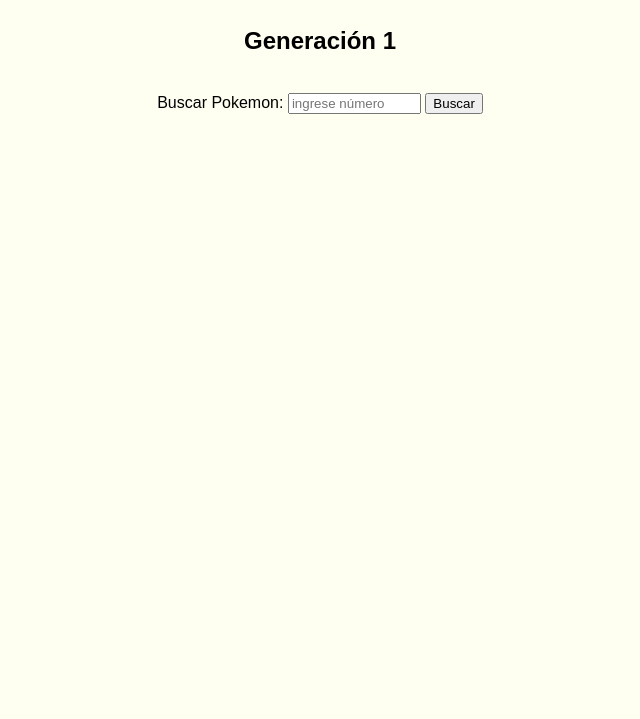
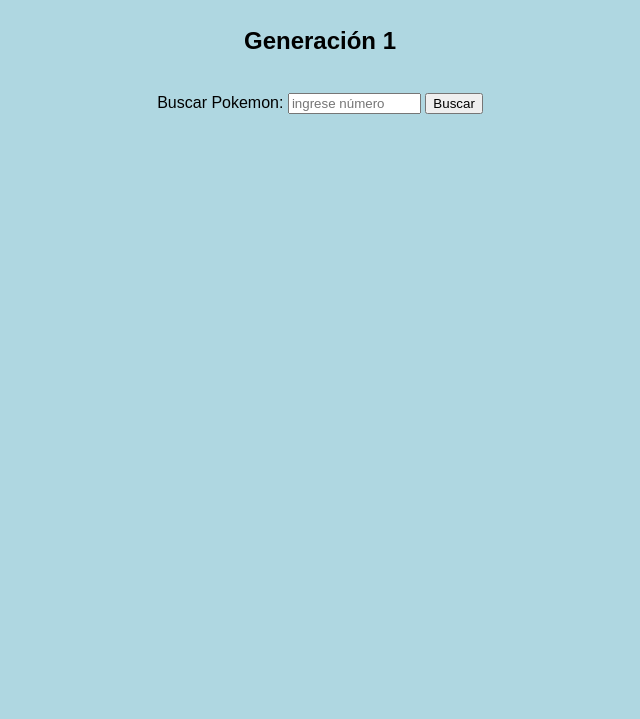
Before and after one commit to fraan94/pokedex, a plain HTML site: page index.html in a window 1280 px wide. Shown: the part 81-800 px from the top of the page, without its empty margins (320-960 px from the left). Drawn offline with Linux system fonts and the light colour scheme.

Commit message:
Update styles.css

```diff
--- a/styles.css
+++ b/styles.css
@@ -1,7 +1,7 @@
 body{
     text-align: center;
     font-family: Arial, Helvetica, sans-serif;
-    background-color:rgb(255, 255, 241);
+    background-color:rgb(175, 215, 225);
     display: grid;
 }
 #number{
```
